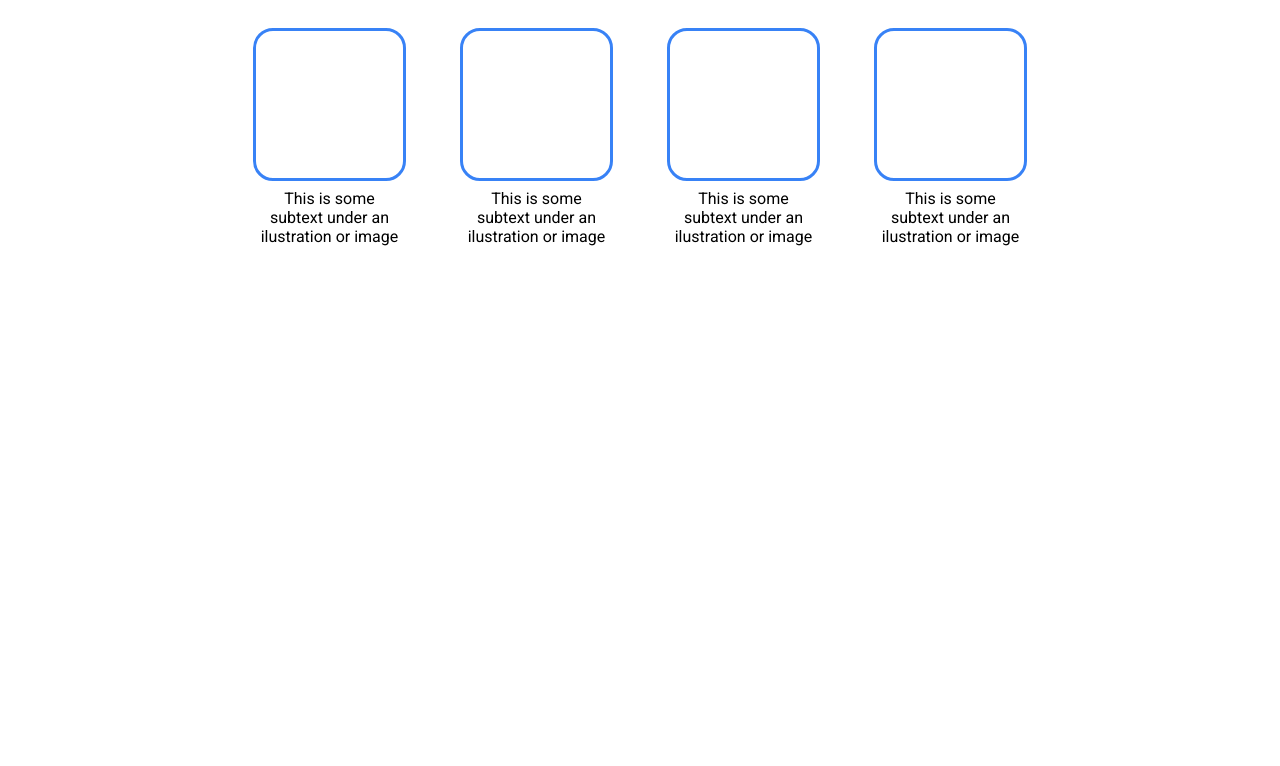
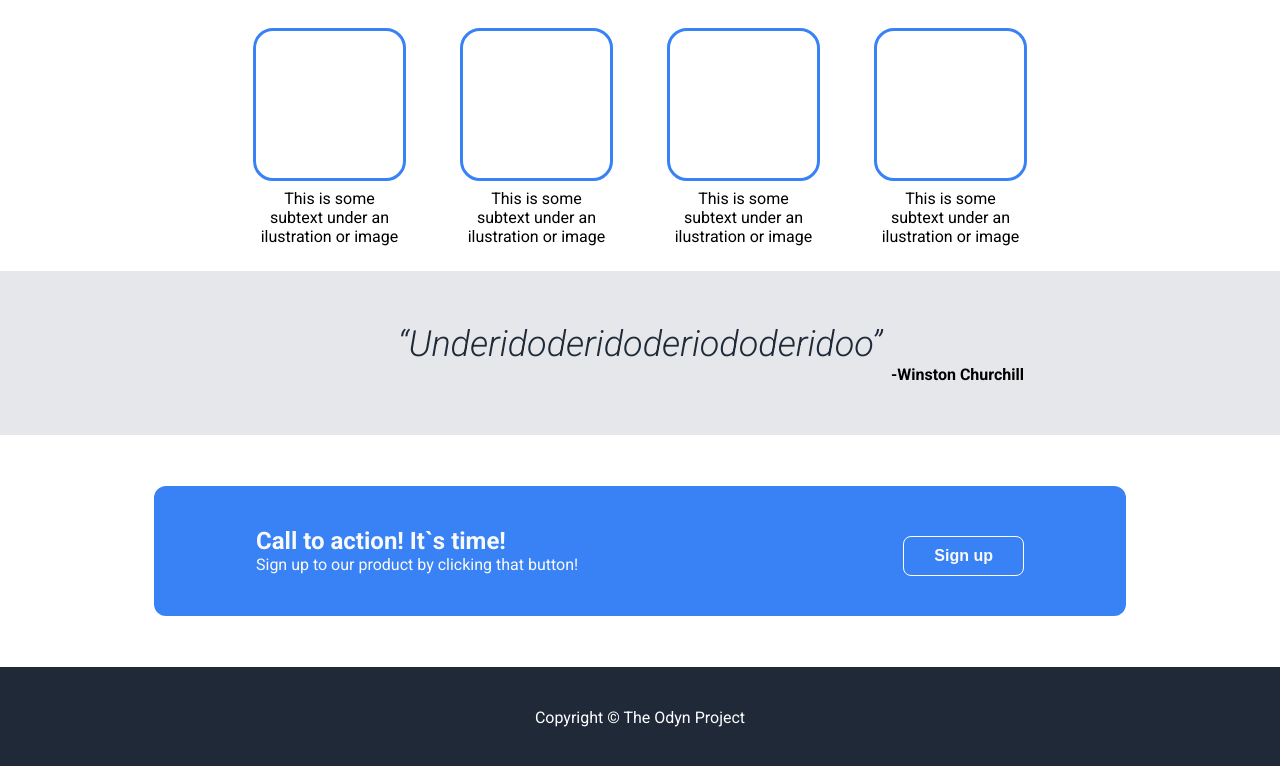
Before and after one commit to Arturscosta/landing-page, a plain HTML site: page index.html in a window 1280 px wide. Shown: the part 574-1340 px from the top of the page. Before the commit the page ends 845 px from the top, so only its background shows below. Drawn offline with Linux system fonts and the light colour scheme.

Commit message:
Added the quote, call to action and footer

```diff
--- a/index.html
+++ b/index.html
@@ -32,7 +32,7 @@
             <img src="pexels-optical-chemist-340351297-30206677.jpg">
         </div>
         <div class="information-section">
-            <h2 class="information-title">Some random information</h2>
+            <h2 class="information-title">Some random information.</h2>
             <div class="information-subsection">
                 <div class="information">
                     <div class="img"></div>
@@ -52,6 +52,20 @@
                 </div>
             </div>
         </div>
+        <div class="quote-section">
+            <span class="quote">“Underidoderidoderiododeridoo”</span>
+            <span class="quote-author"><strong>-Winston Churchill</strong></span>
+        </div>
+        <div class="call-to-action">
+            <div class="call-to-action-text">
+                <span class="call-to-action-title">Call to action! It`s time!</span>
+                <span>Sign up to our product by clicking that button!</span>
+            </div>
+            <button class="call-to-action-button">Sign up</button>
+        </div>
+        <footer>
+            <span>Copyright © The Odyn Project</span>
+        </footer>
     </main>
 </body>
 </html>
--- a/style.css
+++ b/style.css
@@ -97,3 +97,58 @@ img {
     aspect-ratio: 1 / 1;
     border-radius: 20px;
 }
+
+.quote-section {
+    background-color: #E5E7EB;
+    display: flex;
+    padding: 4% 20%;
+    flex-direction: column;
+    align-items: center;
+}
+
+.quote {
+    font-size: 36px;
+    font-weight: 300;
+    font-style: italic;
+    color: #1F2937;
+}
+
+.quote-author {
+    align-self: flex-end;
+}
+
+.call-to-action {
+    margin: 4% 12%;
+    display: flex;
+    flex-direction: row;
+    align-items: center;
+    justify-content: space-between;
+    background-color: #3882F6;
+    border-radius: 12px;
+    padding: 40px 8%;
+}
+
+.call-to-action-text {
+    display: flex;
+    flex-direction: column;
+    color: #F9FAF8;
+}
+
+.call-to-action-title {
+    font-size: 24px;
+    font-weight: bold;
+}
+
+.call-to-action-button {
+    border: 1px solid white;
+}
+
+footer {
+    background-color: #1F2937;
+    color: white;
+    padding: 0 12%;
+    height: 100px;
+    display: flex;
+    justify-content: center;
+    align-items: center;
+}
```
